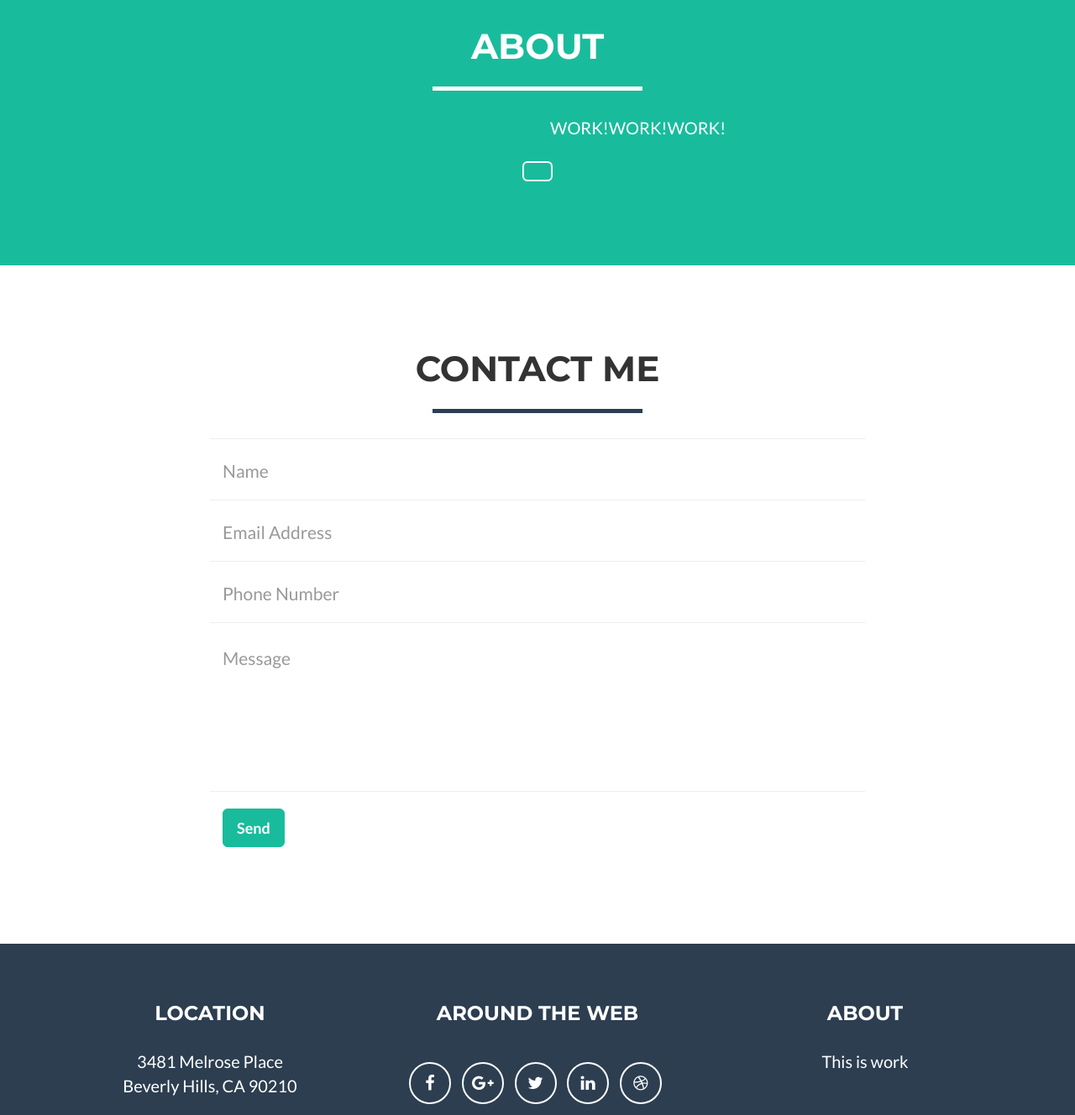
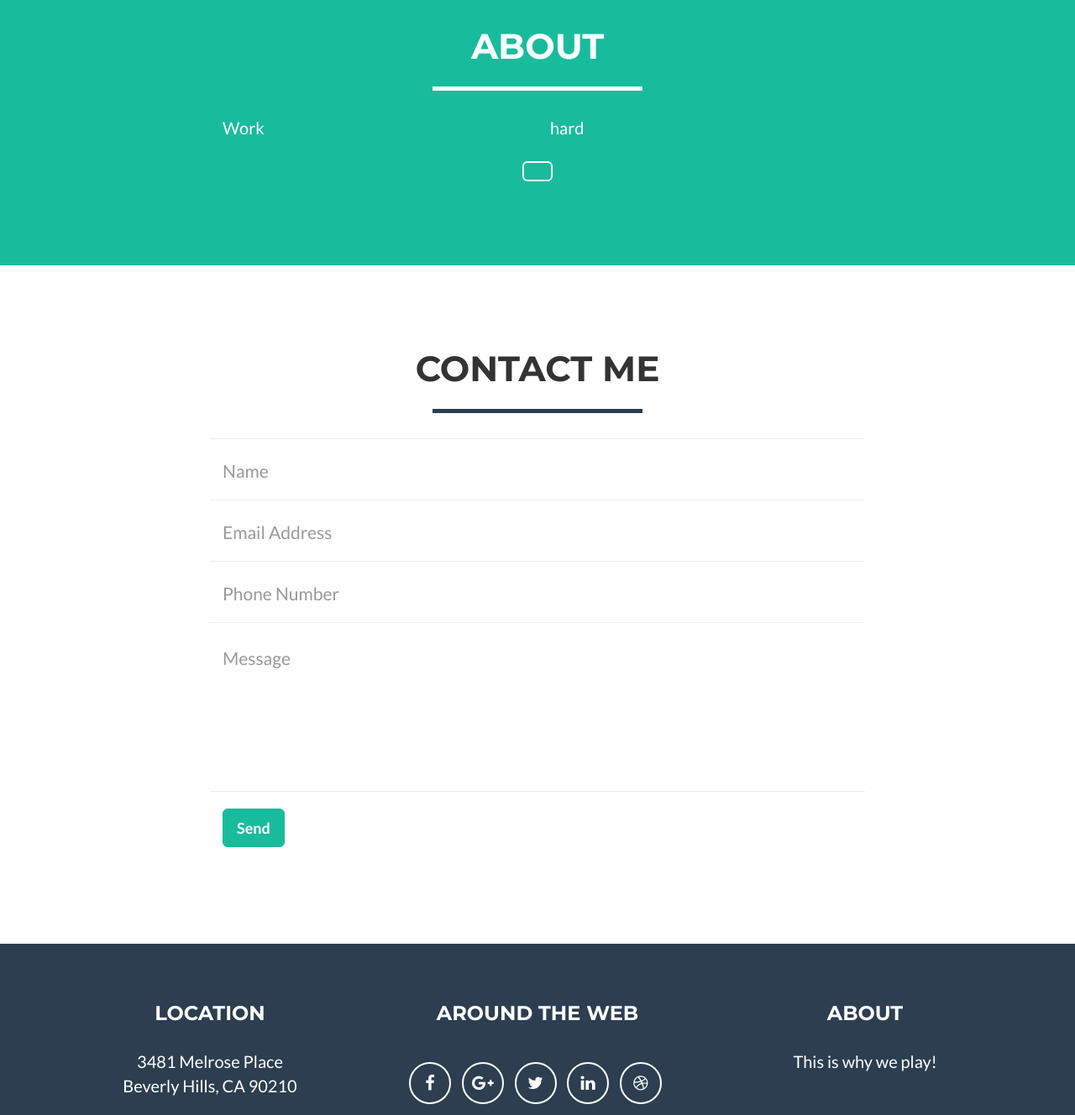
Before and after one commit to nathanielestrada/nathaniel, a website: page index.html in a window 1280 px wide. Shown: the part 1860-3188 px from the top of the page at 84% size. Drawn offline with nearby package versions, Linux system fonts and the light colour scheme.

Commit message:
Update index.html

```diff
--- a/index.html
+++ b/index.html
@@ -167,10 +167,10 @@
             </div>
             <div class="row">
                 <div class="col-lg-4 col-lg-offset-2">
-                    <p></p>
+                    <p>Work</p>
                 </div>
                 <div class="col-lg-4">
-                    <p>WORK!WORK!WORK!</p>
+                    <p> hard</p>
                 </div>
                 <div class="col-lg-8 col-lg-offset-2 text-center">
                     <a href="#" class="btn btn-lg btn-outline">
@@ -267,7 +267,7 @@
                     </div>
                     <div class="footer-col col-md-4">
                         <h3>about</h3>
-                        <p>This is work</p>
+                        <p>This is why we play!</p>
                     </div>
                 </div>
             </div>
```
